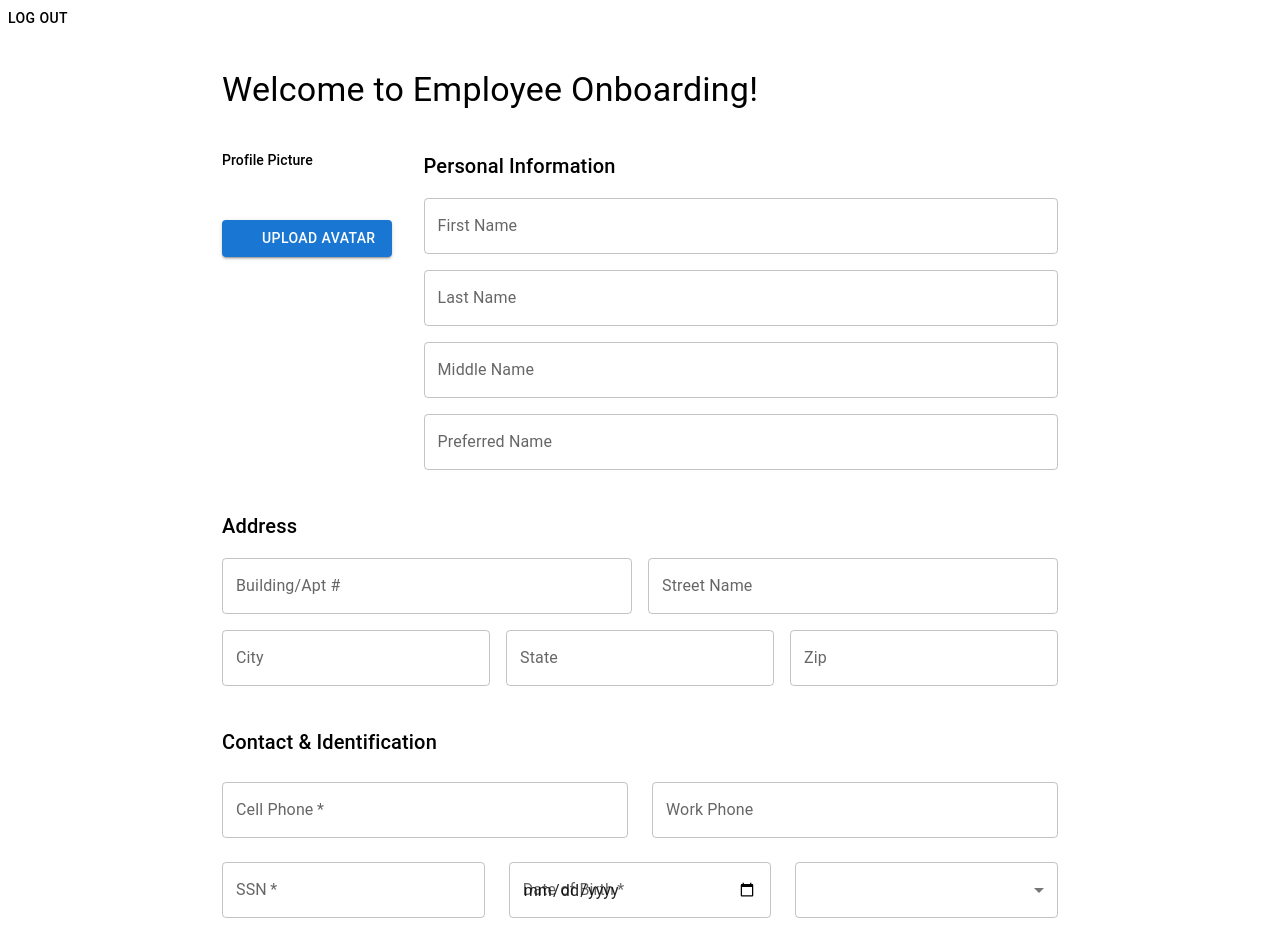
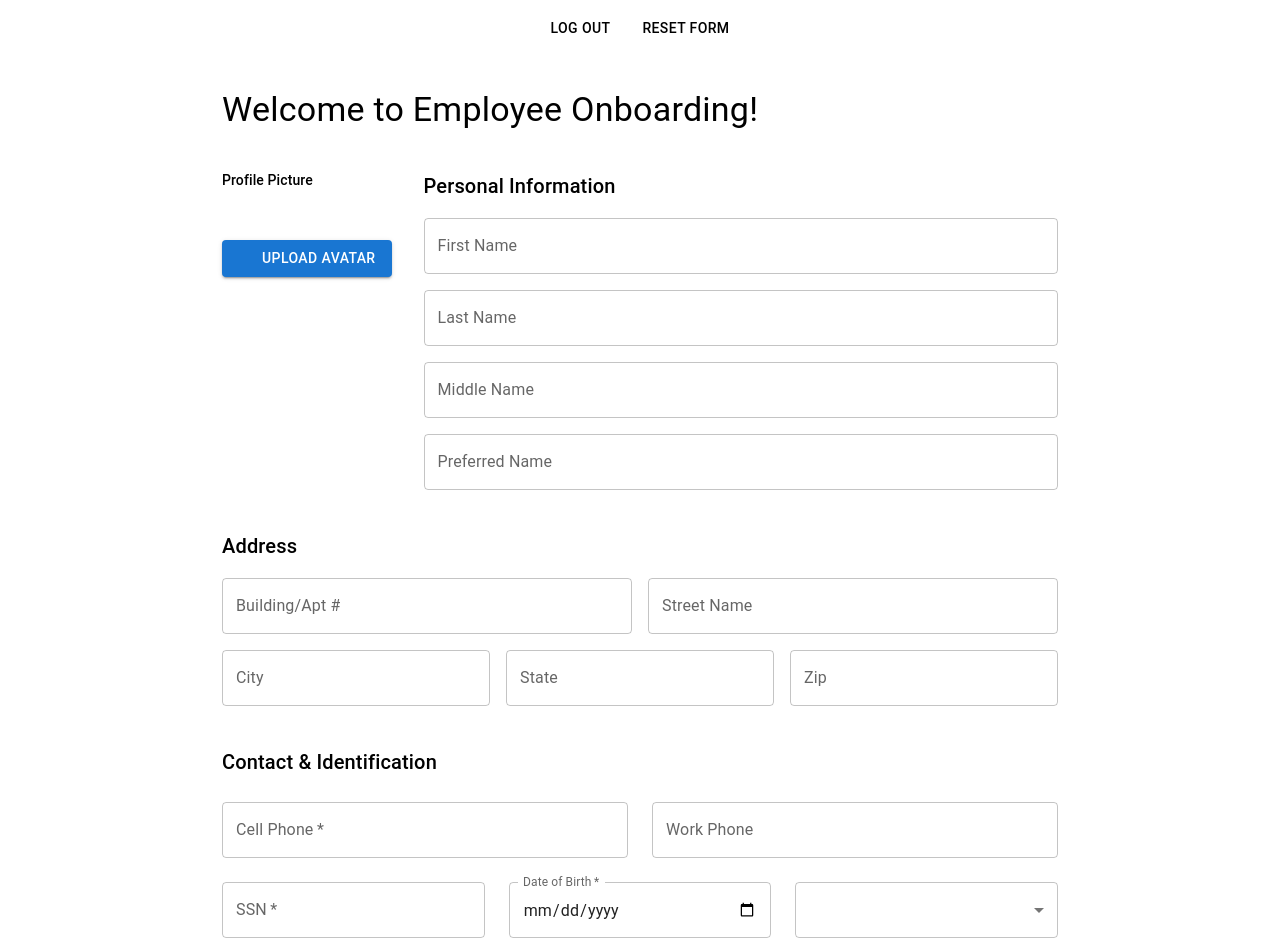
Before and after one commit to vishnu-ing/react-frontend, a React app: page /onboarding in a window 1280 px wide. Shown: the top 946 px of the page. Built offline with nearby package versions, Linux system fonts and the light colour scheme; no server answers; sample sign-in values are in the browser's storage; some icons are missing; the HTML template or start-up script is replaced by a standard one.

Commit message:
reset button
added reset button, fixed the ping pong caused by nav bar

```diff
--- a/src/components/onboardingcomponents/PersonalInfoOthers.jsx
+++ b/src/components/onboardingcomponents/PersonalInfoOthers.jsx
@@ -31,7 +31,7 @@ const PersonalInfoOthers = ({ isLocked }) => {
             </Grid>
             <Grid size={4}>
                 <Controller name="DOB" control={control} rules={{ required: "Required" }} render={({ field, fieldState: { error } }) => (
-                    <TextField {...field} type="date" required label="Date of Birth" disabled={isLocked} fullWidth error={!!error} helperText={error?.message} />
+                    <TextField {...field} type="date" required label="Date of Birth" disabled={isLocked} fullWidth error={!!error} helperText={error?.message} InputLabelProps={{ shrink: true }} />
                 )} />
             </Grid>
             <Grid size={4}>
--- a/src/pages/OnboardingApplication.jsx
+++ b/src/pages/OnboardingApplication.jsx
@@ -18,6 +18,7 @@ import Feedback from "../components/onboardingcomponents/Feedback";
 //import datas
 import { fetchOnboardingData,submitApplication } from '../store/onboardslice/onboardingthunks';
 import { resetOnboardingState } from '../store/onboardslice/onboardingSlice';
+import { setCredentials } from '../store/authSlice/auth.slice';
 
 function OnboardingApplication() {
     const dispatch = useDispatch();
@@ -62,9 +63,14 @@ function OnboardingApplication() {
     //redirect on approve and not HR view
     useEffect(() => {
         if (onboardingStatus === 'Approved' && !isHrView) {
+            const currentUser = JSON.parse(localStorage.getItem('user') || '{}');
+            const updatedUser = { ...currentUser, onboardingStatus: 'Approved' };
+            localStorage.setItem('user', JSON.stringify(updatedUser));
+            const token = localStorage.getItem('token');
+            dispatch(setCredentials({ token, user: updatedUser }));
             navigate('/personal-info');
         }
-    }, [onboardingStatus, navigate]);
+    }, [onboardingStatus, navigate, isHrView,dispatch]);
     //initialize the forms
     useEffect(() => {
         if (formData && Object.keys(formData).length > 0) {
@@ -134,6 +140,10 @@ function OnboardingApplication() {
 
     const isLocked = onboardingStatus === 'Pending' || isHrView;
 
+    const handlereset = ()=>{
+        reset(emptyForm);
+    }
+
     const onFormSubmit = (values) => {
         const submissionData = { ...values };
         submissionData.profilePicture = values.profilePicture?.url || values.profilePicture;
@@ -159,8 +169,20 @@ function OnboardingApplication() {
 
     return (
         <FormProvider {...methods}>
-            <Button style={{ color: "black", textDecoration: "none" }} onClick={() => navigate('/logout')} >Log out</Button>
-            <form onSubmit={handleSubmit(onFormSubmit)}>
+            <Stack direction="row" spacing={2} justifyContent="center">
+                <Button style={{ color: "black", textDecoration: "none" }} onClick={() => navigate('/logout')} >Log out</Button>
+                {!isLocked && (
+                                <Button
+                                    type="button"
+                                    color="black"
+                                    onClick={handlereset}
+                                    sx={{ py: 2 }}
+                                >
+                                    Reset Form
+                                </Button>
+                )}
+            </Stack>
+            <form onSubmit={handleSubmit(onFormSubmit)} noValidate>
                 <Stack spacing={5} sx={{ p: 4, maxWidth: 900, mx: 'auto', bgcolor: 'transparent' }}>
                     {onboardingStatus !== 'Not Started' && (
                         <Box sx={{ mb: 3 }}>
```
